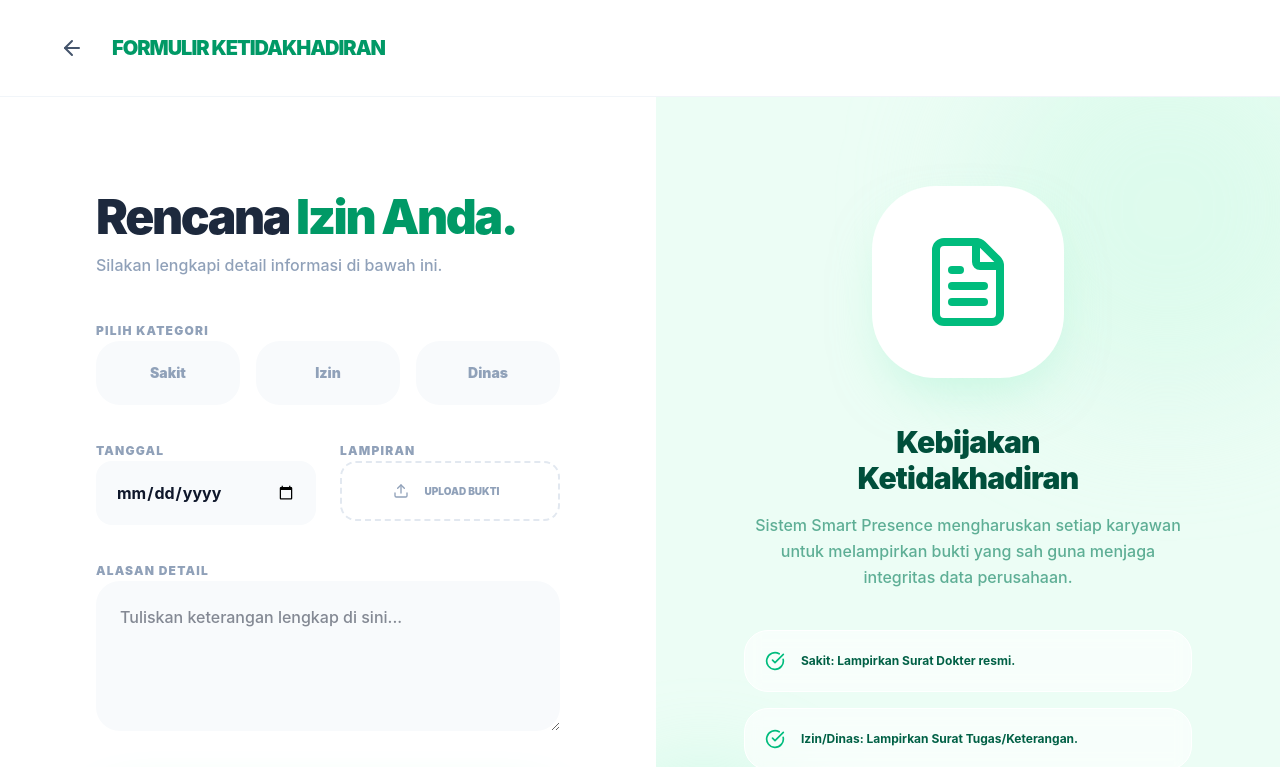
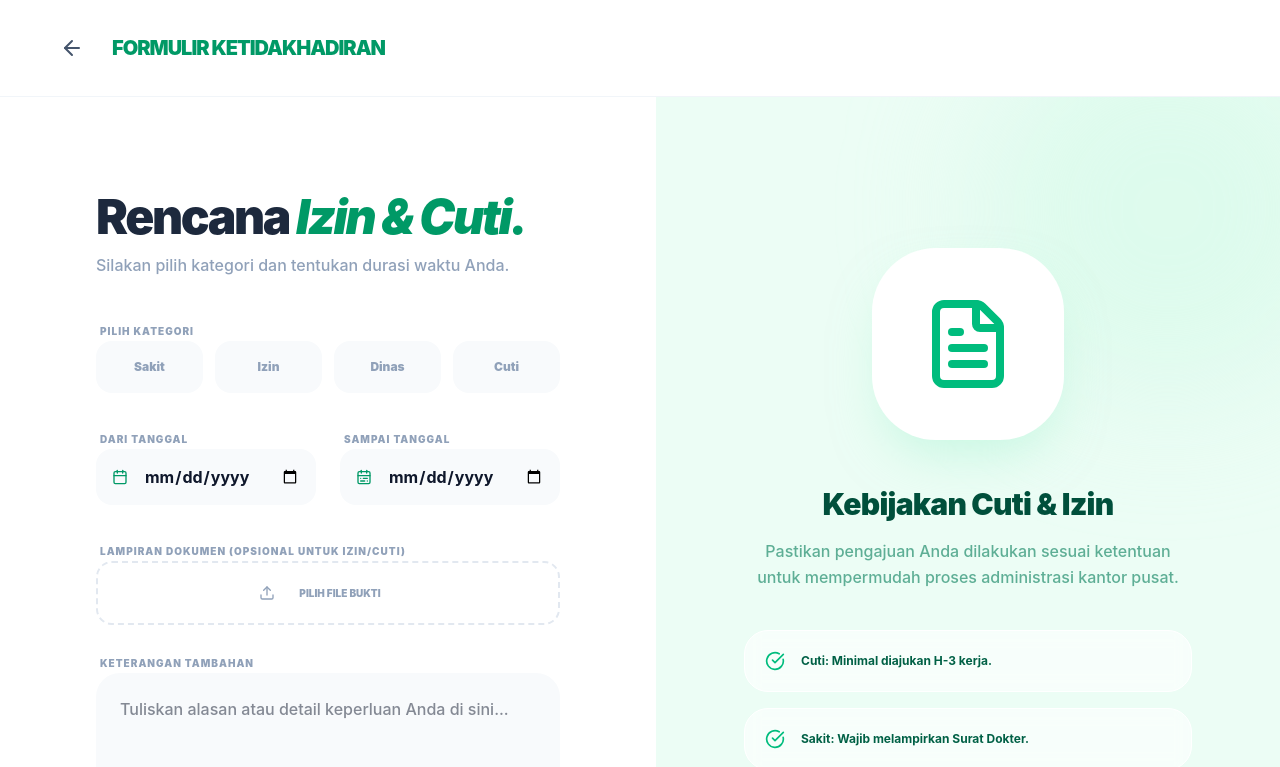
Before and after one commit to ZydZaidan/absensi-fe-best, a React (Vite) app: page /izin in a window 1280 px wide. Shown: the top 767 px of the page. Built offline with nearby package versions, Linux system fonts and the light colour scheme.

Commit message:
tambah fitur cuti di bagian izin

```diff
--- a/src/pages/Izin.jsx
+++ b/src/pages/Izin.jsx
@@ -2,17 +2,18 @@ import React, { useState } from 'react';
 import { useNavigate } from 'react-router-dom';
 import {
   ArrowLeft, FileText, Calendar,
-  Upload, CheckCircle, AlertCircle, Loader2
+  Upload, CheckCircle, AlertCircle, Loader2,
+  CalendarRange
 } from 'lucide-react';
 import axios from 'axios';
-
 
 const Izin = () => {
   const navigate = useNavigate();
   const [loading, setLoading] = useState(false);
   const [formData, setFormData] = useState({
-    jenis_izin: '',
-    tanggal: '',
+    jenis_izin: '', // 'sakit', 'izin', 'dinas', 'cuti'
+    tanggal_mulai: '',
+    tanggal_selesai: '',
     keterangan: '',
     dokumen: null
   });
@@ -30,40 +31,39 @@ const Izin = () => {
     }
   };
 
-const handleSubmit = async (e) => {
+  const handleSubmit = async (e) => {
     e.preventDefault();
-    if (!formData.jenis_izin) return alert("Pilih jenis izin!");
+    if (!formData.jenis_izin) return alert("Pilih kategori pengajuan!");
+
+    // Validasi Logika Tanggal
+    if (new Date(formData.tanggal_selesai) < new Date(formData.tanggal_mulai)) {
+        return alert("Tanggal selesai tidak boleh mendahului tanggal mulai!");
+    }
 
     setLoading(true);
     try {
       const token = localStorage.getItem('token');
-
-      // 1. Gunakan FormData untuk mengirim File
       const data = new FormData();
       data.append('jenis_izin', formData.jenis_izin);
-      data.append('tanggal', formData.tanggal);
+      data.append('tanggal_mulai', formData.tanggal_mulai);
+      data.append('tanggal_selesai', formData.tanggal_selesai);
       data.append('keterangan', formData.keterangan);
+      if (formData.dokumen) data.append('dokumen', formData.dokumen);
 
-      // Pastikan append file jika ada
-      if (formData.dokumen) {
-        data.append('dokumen', formData.dokumen);
-      }
-
-      // 2. Kirim ke API Laravel
       const response = await axios.post(`${import.meta.env.VITE_API_URL}/pengajuan-izin`, data, {
         headers: {
-          'Content-Type': 'multipart/form-data', // Wajib untuk upload file
+          'Content-Type': 'multipart/form-data',
           'Authorization': `Bearer ${token}`
         }
       });
 
       if (response.data.success) {
-          alert("Pengajuan berhasil dikirim dan otomatis tercatat di absensi!");
+          alert("Pengajuan " + formData.jenis_izin.toUpperCase() + " berhasil dikirim!");
           navigate('/dashboard');
       }
     } catch (err) {
       console.error(err);
-      alert("Gagal mengirim pengajuan: " + (err.response?.data?.message || "Terjadi kesalahan"));
+      alert("Gagal mengirim: " + (err.response?.data?.message || "Terjadi kesalahan server"));
     } finally {
       setLoading(false);
     }
@@ -72,7 +72,7 @@ const handleSubmit = async (e) => {
   return (
     <div className="min-h-screen bg-white font-sans text-slate-900 flex flex-col">
 
-      {/* HEADER - Sticky & Wide */}
+      {/* HEADER */}
       <header className="bg-white/80 backdrop-blur-md sticky top-0 z-50 p-6 md:px-12 flex items-center justify-between border-b border-slate-100">
         <div className="flex items-center gap-4">
           <button onClick={() => navigate('/dashboard')} className="p-3 hover:bg-emerald-50 rounded-full transition-all group">
@@ -82,32 +82,31 @@ const handleSubmit = async (e) => {
         </div>
       </header>
 
-      {/* MAIN CONTENT - Full Height Split */}
       <main className="flex-1 flex flex-col lg:flex-row">
 
-        {/* KOLOM KIRI: FORM (Lebar 50% di Desktop) */}
+        {/* KOLOM KIRI: FORM */}
         <div className="flex-1 p-8 md:p-16 lg:p-24 flex flex-col justify-center bg-white">
           <div className="max-w-xl mx-auto w-full space-y-10">
             <header className="space-y-3">
               <h2 className="text-4xl md:text-5xl font-black text-slate-800 tracking-tighter">
-                Rencana <span className="text-emerald-600 text-outline">Izin Anda.</span>
+                Rencana <span className="text-emerald-600 italic">Izin & Cuti.</span>
               </h2>
-              <p className="text-slate-400 font-medium text-base">Silakan lengkapi detail informasi di bawah ini.</p>
+              <p className="text-slate-400 font-medium text-base">Silakan pilih kategori dan tentukan durasi waktu Anda.</p>
             </header>
 
             <form onSubmit={handleSubmit} className="space-y-8">
-              {/* Kategori */}
+              {/* Kategori (Update: 4 Pilihan) */}
               <div className="space-y-4">
-                <label className="text-xs font-black uppercase tracking-widest text-slate-400">Pilih Kategori</label>
-                <div className="grid grid-cols-3 gap-4">
-                  {['Sakit', 'Izin', 'Dinas'].map((type) => (
+                <label className="text-[10px] font-black uppercase tracking-widest text-slate-400 ml-1">Pilih Kategori</label>
+                <div className="grid grid-cols-2 md:grid-cols-4 gap-3">
+                  {['Sakit', 'Izin', 'Dinas', 'Cuti'].map((type) => (
                     <button
                       key={type}
                       type="button"
                       onClick={() => setFormData({ ...formData, jenis_izin: type.toLowerCase() })}
-                      className={`py-5 rounded-3xl text-sm font-black transition-all border-2 ${
+                      className={`py-4 rounded-2xl text-xs font-black transition-all border-2 ${
                         formData.jenis_izin === type.toLowerCase()
-                        ? 'bg-emerald-600 border-emerald-600 text-white shadow-xl shadow-emerald-100 scale-105'
+                        ? 'bg-emerald-600 border-emerald-600 text-white shadow-lg shadow-emerald-100 scale-105'
                         : 'bg-slate-50 border-transparent text-slate-400 hover:bg-white hover:border-emerald-200'
                       }`}
                     >
@@ -117,36 +116,50 @@ const handleSubmit = async (e) => {
                 </div>
               </div>
 
-              {/* Tanggal & Keterangan */}
+              {/* RENTANG TANGGAL */}
               <div className="grid grid-cols-1 md:grid-cols-2 gap-6">
                 <div className="space-y-3">
-                  <label className="text-xs font-black uppercase tracking-widest text-slate-400">Tanggal</label>
-                  <input type="date" name="tanggal" required className="w-full p-5 bg-slate-50 border-none rounded-2xl font-bold focus:ring-2 focus:ring-emerald-500 outline-none" onChange={handleInputChange} />
+                  <label className="text-[10px] font-black uppercase tracking-widest text-slate-400 ml-1">Dari Tanggal</label>
+                  <div className="relative">
+                    <Calendar className="absolute left-4 top-1/2 -translate-y-1/2 w-4 h-4 text-emerald-600" />
+                    <input type="date" name="tanggal_mulai" required value={formData.tanggal_mulai} onChange={handleInputChange} className="w-full pl-12 pr-4 py-4 bg-slate-50 border-none rounded-2xl font-bold focus:ring-2 focus:ring-emerald-500 outline-none" />
+                  </div>
                 </div>
                 <div className="space-y-3">
-                    <label className="text-xs font-black uppercase tracking-widest text-slate-400">Lampiran</label>
-                    <label className="flex items-center justify-center h-15 border-2 border-dashed border-slate-200 rounded-2xl cursor-pointer hover:bg-emerald-50 transition-all group">
+                  <label className="text-[10px] font-black uppercase tracking-widest text-slate-400 ml-1">Sampai Tanggal</label>
+                  <div className="relative">
+                    <CalendarRange className="absolute left-4 top-1/2 -translate-y-1/2 w-4 h-4 text-emerald-600" />
+                    <input type="date" name="tanggal_selesai" required value={formData.tanggal_selesai} onChange={handleInputChange} className="w-full pl-12 pr-4 py-4 bg-slate-50 border-none rounded-2xl font-bold focus:ring-2 focus:ring-emerald-500 outline-none" />
+                  </div>
+                </div>
+              </div>
+
+              {/* Lampiran & Alasan */}
+              <div className="space-y-6">
+                <div className="space-y-3">
+                    <label className="text-[10px] font-black uppercase tracking-widest text-slate-400 ml-1">Lampiran Dokumen (Opsional untuk Izin/Cuti)</label>
+                    <label className="flex items-center justify-center h-16 border-2 border-dashed border-slate-200 rounded-2xl cursor-pointer hover:bg-emerald-50 transition-all group">
                         <Upload className="w-4 h-4 text-slate-400 group-hover:text-emerald-600 mr-2" />
-                        <span className="text-[10px] font-black text-slate-400 group-hover:text-emerald-700 truncate px-2">
-                            {formData.dokumen ? formData.dokumen.name : 'UPLOAD BUKTI'}
+                        <span className="text-[10px] font-black text-slate-400 group-hover:text-emerald-700 truncate px-4 uppercase">
+                            {formData.dokumen ? formData.dokumen.name : 'Pilih File Bukti'}
                         </span>
                         <input type="file" className="hidden" onChange={handleFileChange} />
                     </label>
                 </div>
-              </div>
 
-              <div className="space-y-3">
-                <label className="text-xs font-black uppercase tracking-widest text-slate-400">Alasan Detail</label>
-                <textarea
-                  name="keterangan" required placeholder="Tuliskan keterangan lengkap di sini..."
-                  className="w-full p-6 bg-slate-50 border-none rounded-3xl font-medium focus:ring-2 focus:ring-emerald-500 outline-none min-h-37.5"
-                  onChange={handleInputChange}
-                />
+                <div className="space-y-3">
+                    <label className="text-[10px] font-black uppercase tracking-widest text-slate-400 ml-1">Keterangan Tambahan</label>
+                    <textarea
+                        name="keterangan" required placeholder="Tuliskan alasan atau detail keperluan Anda di sini..."
+                        className="w-full p-6 bg-slate-50 border-none rounded-3xl font-medium focus:ring-2 focus:ring-emerald-500 outline-none min-h-30"
+                        onChange={handleInputChange}
+                    />
+                </div>
               </div>
 
               <button
                 type="submit" disabled={loading}
-                className="w-full py-6 bg-emerald-600 text-white rounded-4xl font-black uppercase tracking-[0.2em] shadow-2xl shadow-emerald-200 hover:bg-emerald-700 active:scale-95 transition-all flex items-center justify-center gap-3"
+                className="w-full py-6 bg-emerald-600 text-white rounded-4xl font-black uppercase tracking-[0.2em] shadow-2xl shadow-emerald-200 hover:bg-emerald-700 active:scale-95 transition-all flex items-center justify-center gap-3 disabled:bg-slate-300"
               >
                 {loading ? <Loader2 className="animate-spin" /> : 'Kirim Pengajuan Sekarang'}
               </button>
@@ -154,27 +167,22 @@ const handleSubmit = async (e) => {
           </div>
         </div>
 
-        {/* KOLOM KANAN: INFO (Hidden di HP, Muncul 50% di Desktop) */}
+        {/* KOLOM KANAN: INFO */}
         <div className="hidden lg:flex flex-1 bg-emerald-50 flex-col justify-center items-center p-20 relative overflow-hidden">
-            {/* Dekorasi Background */}
             <div className="absolute top-0 right-0 w-96 h-96 bg-emerald-100/50 rounded-full -mr-20 -mt-20 blur-3xl"></div>
-            <div className="absolute bottom-0 left-0 w-64 h-64 bg-emerald-200/30 rounded-full -ml-20 -mb-20 blur-2xl"></div>
-
             <div className="relative z-10 max-w-md text-center space-y-10">
                 <div className="bg-white p-12 rounded-[4rem] shadow-2xl shadow-emerald-200/50 inline-block">
                     <FileText className="w-24 h-24 text-emerald-500" />
                 </div>
-
                 <div className="space-y-4">
-                    <h3 className="text-3xl font-black text-emerald-900 tracking-tight">Kebijakan <br/>Ketidakhadiran</h3>
-                    <p className="text-emerald-700/60 font-medium leading-relaxed">Sistem Smart Presence mengharuskan setiap karyawan untuk melampirkan bukti yang sah guna menjaga integritas data perusahaan.</p>
+                    <h3 className="text-3xl font-black text-emerald-900 tracking-tight">Kebijakan Cuti & Izin</h3>
+                    <p className="text-emerald-700/60 font-medium leading-relaxed">Pastikan pengajuan Anda dilakukan sesuai ketentuan untuk mempermudah proses administrasi kantor pusat.</p>
                 </div>
-
                 <div className="space-y-4">
                     {[
-                        "Sakit: Lampirkan Surat Dokter resmi.",
-                        "Izin/Dinas: Lampirkan Surat Tugas/Keterangan.",
-                        "Maksimal pengajuan: H-1 atau Hari H."
+                        "Cuti: Minimal diajukan H-3 kerja.",
+                        "Sakit: Wajib melampirkan Surat Dokter.",
+                        "Dinas: Lampirkan bukti koordinasi cabang."
                     ].map((text, i) => (
                         <div key={i} className="flex items-center gap-4 p-5 bg-white/60 backdrop-blur-sm rounded-3xl border border-white text-left">
                             <CheckCircle className="w-5 h-5 text-emerald-500 shrink-0" />
```
